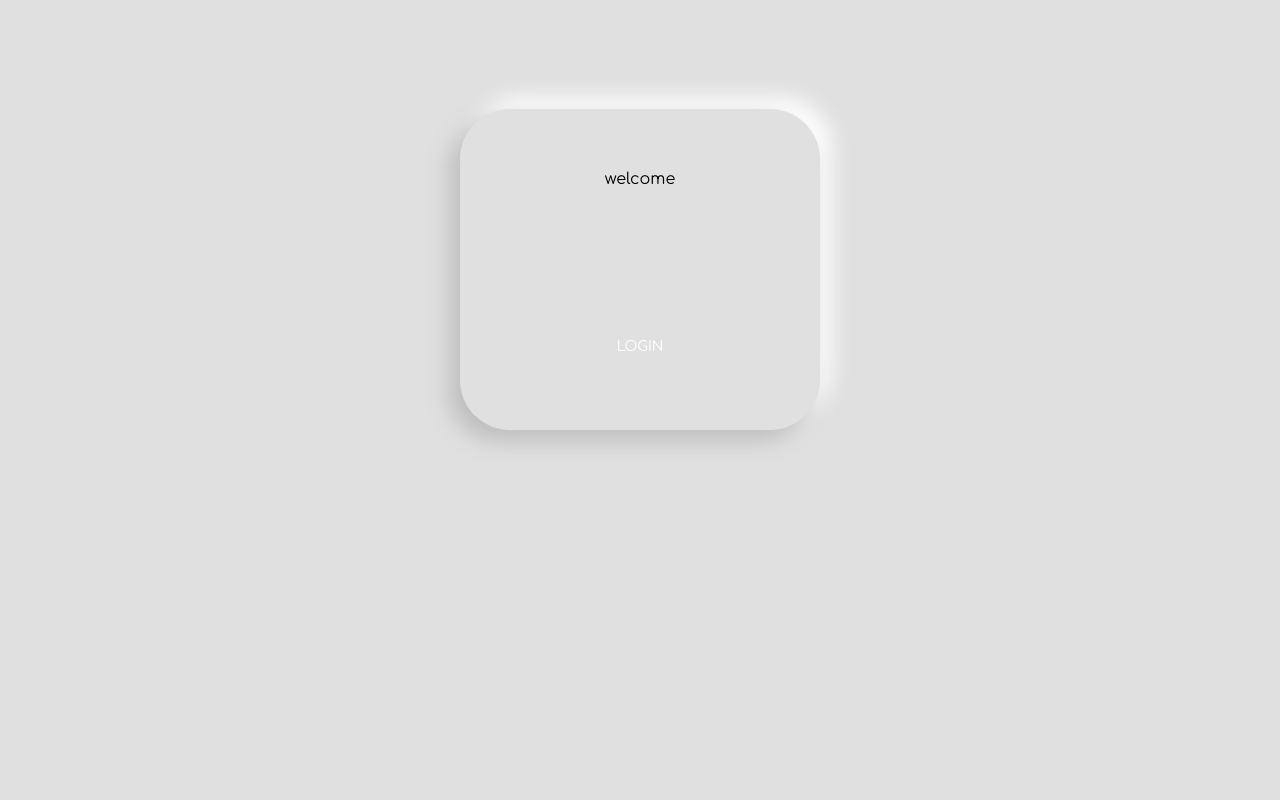
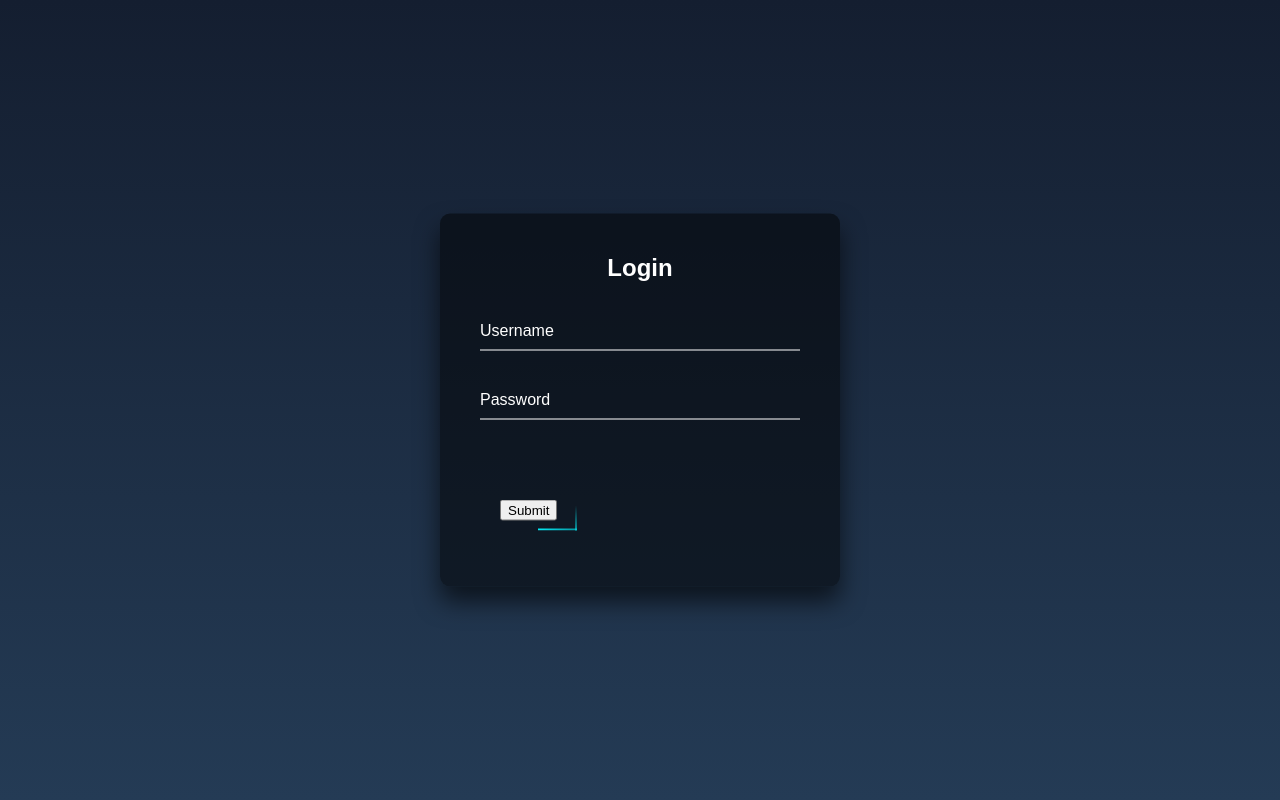
Before and after one commit to aldardebeev/-shop, a PHP site: page /app/public/view/signin.phtml in a window 1280 px wide. Run offline with PHP 8.4, Linux system fonts and the light colour scheme.

Commit message:
второй коммит

```diff
--- a/app/public/view/signin.phtml
+++ b/app/public/view/signin.phtml
@@ -2,85 +2,201 @@
     <title>Авторизация</title>
     <meta charset="utf-8">
 </head>
-<div class="login">
-    <div class="form">
-        <p>welcome</p>
-        <form action="" method="POST" class="form-horizontal" >
+<div class="login-box">
+    <h2>Login</h2>
+    <form action="" method="POST" class="form-horizontal" >
+        <div class="user-box">
             <input type="email" class="form-control" name="email" required="required">
             <?php if (isset($errors['email'])): ?>
                 <?php echo  $errors['email'] ?>
             <?php endif;?>
+            <label>Username</label>
+        </div>
+        <div class="user-box" >
             <input type="password" class="form-control" name="password" required="required">
-            <?php if (isset($errors['password'])): ?>
-                <?php echo  $errors['password'] ?>
-            <?php endif;?>
-            <button>login</button>
-        </form>
-    </div>
+
+                 <?php if (isset($errors['password'])): ?>
+                     <?php echo  $errors['password'] ?>
+                 <?php endif;?>
+
+            <label>Password</label>
+        </div>
+        <a>
+            <span></span>
+            <span></span>
+            <span></span>
+            <span></span>
+            <button>Submit</button>
+        </a>
+
+    </form>
 </div>
-<style>
-    @import url('https://fonts.googleapis.com/css2?family=Comfortaa&display=swap');
 
+<style>html {
+        height: 100%;
+    }
     body {
-        background: #e0e0e0;
+        margin:0;
+        padding:0;
+        font-family: sans-serif;
+        background: linear-gradient(#141e30, #243b55);
     }
 
-    .login {
-        width: 360px;
-        padding: 8% 0 0;
-        margin: auto;
-        font-family: 'Comfortaa', cursive;
-        border-radius: 50px;
+    .login-box {
+        position: absolute;
+        top: 50%;
+        left: 50%;
+        width: 400px;
+        padding: 40px;
+        transform: translate(-50%, -50%);
+        background: rgba(0,0,0,.5);
+        box-sizing: border-box;
+        box-shadow: 0 15px 25px rgba(0,0,0,.6);
+        border-radius: 10px;
     }
 
-    .form {
-        position: relative;
-        z-index: 1;
-        background: #FFFFFF;
-        border-radius: 10px;
-        max-width: 600px;
-        margin: 0 auto 100px;
-        padding: 45px;
+    .login-box h2 {
+        margin: 0 0 30px;
+        padding: 0;
+        color: #fff;
         text-align: center;
-        border-radius: 50px;
-        background: #e0e0e0;
-        box-shadow:  -11px 11px 22px #bebebe, 11px -11px 22px #ffffff;
     }
 
-    .form input {
-        outline: 0;
-        background: #e0e0e0;
-        width: 100%;
-        border: 0;
-        border-radius: 5px;
-        margin: 0 0 15px;
-        padding: 15px;
-        box-sizing: border-box;
-        font-size: 14px;
-        font-family: 'Comfortaa', cursive;
+    .login-box .user-box {
+        position: relative;
     }
 
-    .form input:focus {
-        background: #e0e0e0;
+    .login-box .user-box input {
+        width: 100%;
+        padding: 10px 0;
+        font-size: 16px;
+        color: #fff;
+        margin-bottom: 30px;
+        border: none;
+        border-bottom: 1px solid #fff;
+        outline: none;
+        background: transparent;
+    }
+    .login-box .user-box label {
+        position: absolute;
+        top:0;
+        left: 0;
+        padding: 10px 0;
+        font-size: 16px;
+        color: #fff;
+        pointer-events: none;
+        transition: .5s;
     }
 
-    .form button {
-        font-family: 'Comfortaa', cursive;
-        text-transform: uppercase;
-        outline: 0;
-        background: #e0e0e0;
-        width: 100%;
-        border: 0;
-        border-radius: 5px;
-        padding: 15px;
-        color: #FFFFFF;
-        font-size: 14px;
-        -webkit-transition: all 0.3 ease;
-        transition: all 0.3 ease;
-        cursor: pointer;
+    .login-box .user-box input:focus ~ label,
+    .login-box .user-box input:valid ~ label {
+        top: -20px;
+        left: 0;
+        color: #03e9f4;
+        font-size: 12px;
     }
 
-    .form button:active {
-        background: #395591;
+    .login-box form a {
+        position: relative;
+        display: inline-block;
+        padding: 10px 20px;
+        color: #03e9f4;
+        font-size: 16px;
+        text-decoration: none;
+        text-transform: uppercase;
+        overflow: hidden;
+        transition: .5s;
+        margin-top: 40px;
+        letter-spacing: 4px
+    }
+
+    .login-box a:hover {
+        background: #03e9f4;
+        color: #fff;
+        border-radius: 5px;
+        box-shadow: 0 0 5px #03e9f4,
+        0 0 25px #03e9f4,
+        0 0 50px #03e9f4,
+        0 0 100px #03e9f4;
+    }
+
+    .login-box a span {
+        position: absolute;
+        display: block;
+    }
+
+    .login-box a span:nth-child(1) {
+        top: 0;
+        left: -100%;
+        width: 100%;
+        height: 2px;
+        background: linear-gradient(90deg, transparent, #03e9f4);
+        animation: btn-anim1 1s linear infinite;
+    }
+
+    @keyframes btn-anim1 {
+        0% {
+            left: -100%;
+        }
+        50%,100% {
+            left: 100%;
+        }
+    }
+
+    .login-box a span:nth-child(2) {
+        top: -100%;
+        right: 0;
+        width: 2px;
+        height: 100%;
+        background: linear-gradient(180deg, transparent, #03e9f4);
+        animation: btn-anim2 1s linear infinite;
+        animation-delay: .25s
+    }
+
+    @keyframes btn-anim2 {
+        0% {
+            top: -100%;
+        }
+        50%,100% {
+            top: 100%;
+        }
+    }
+
+    .login-box a span:nth-child(3) {
+        bottom: 0;
+        right: -100%;
+        width: 100%;
+        height: 2px;
+        background: linear-gradient(270deg, transparent, #03e9f4);
+        animation: btn-anim3 1s linear infinite;
+        animation-delay: .5s
+    }
+
+    @keyframes btn-anim3 {
+        0% {
+            right: -100%;
+        }
+        50%,100% {
+            right: 100%;
+        }
+    }
+
+    .login-box a span:nth-child(4) {
+        bottom: -100%;
+        left: 0;
+        width: 2px;
+        height: 100%;
+        background: linear-gradient(360deg, transparent, #03e9f4);
+        animation: btn-anim4 1s linear infinite;
+        animation-delay: .75s
+    }
+
+    @keyframes btn-anim4 {
+        0% {
+            bottom: -100%;
+        }
+        50%,100% {
+            bottom: 100%;
+        }
     }
 </style>
```
Also changed, not shown: app/public/hanldres/main.php (+5 -3 lines), app/public/hanldres/signin.php (+32 -23 lines), app/public/hanldres/signup.php (+26 -14 lines).
